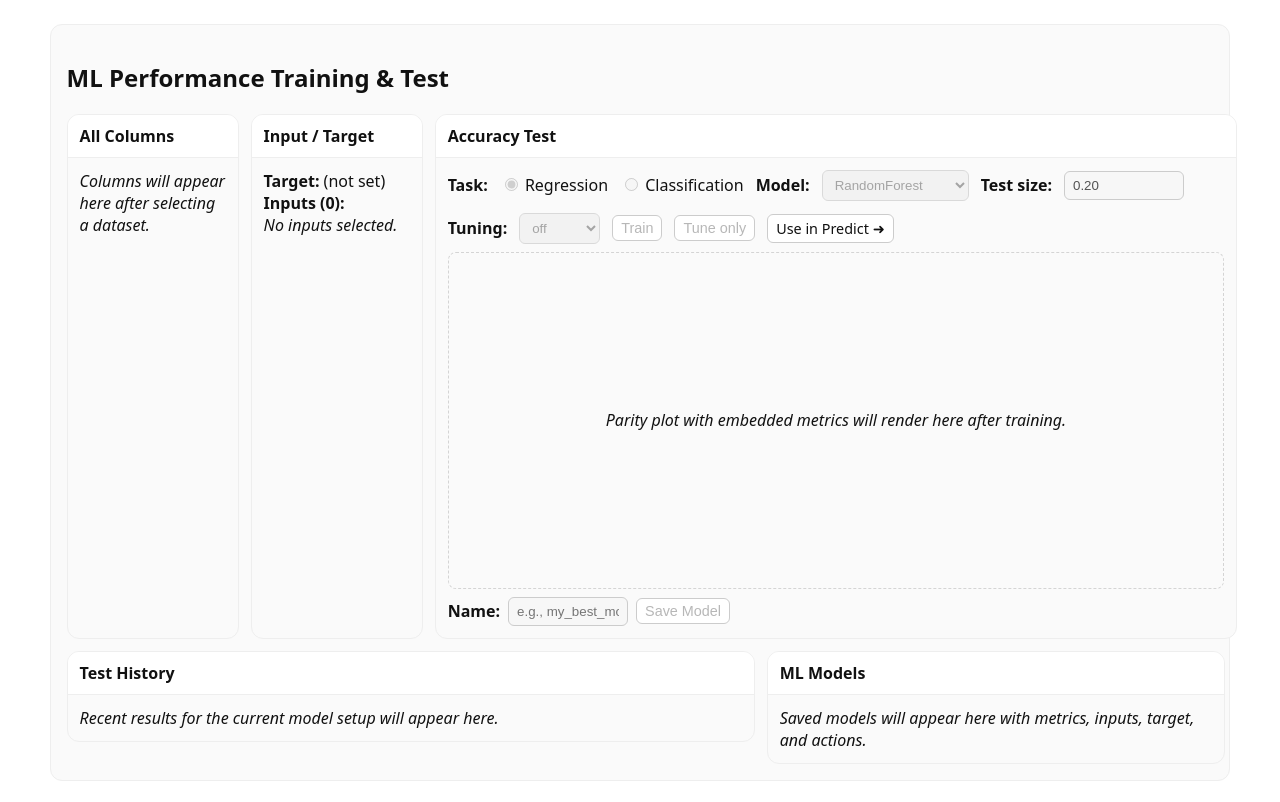
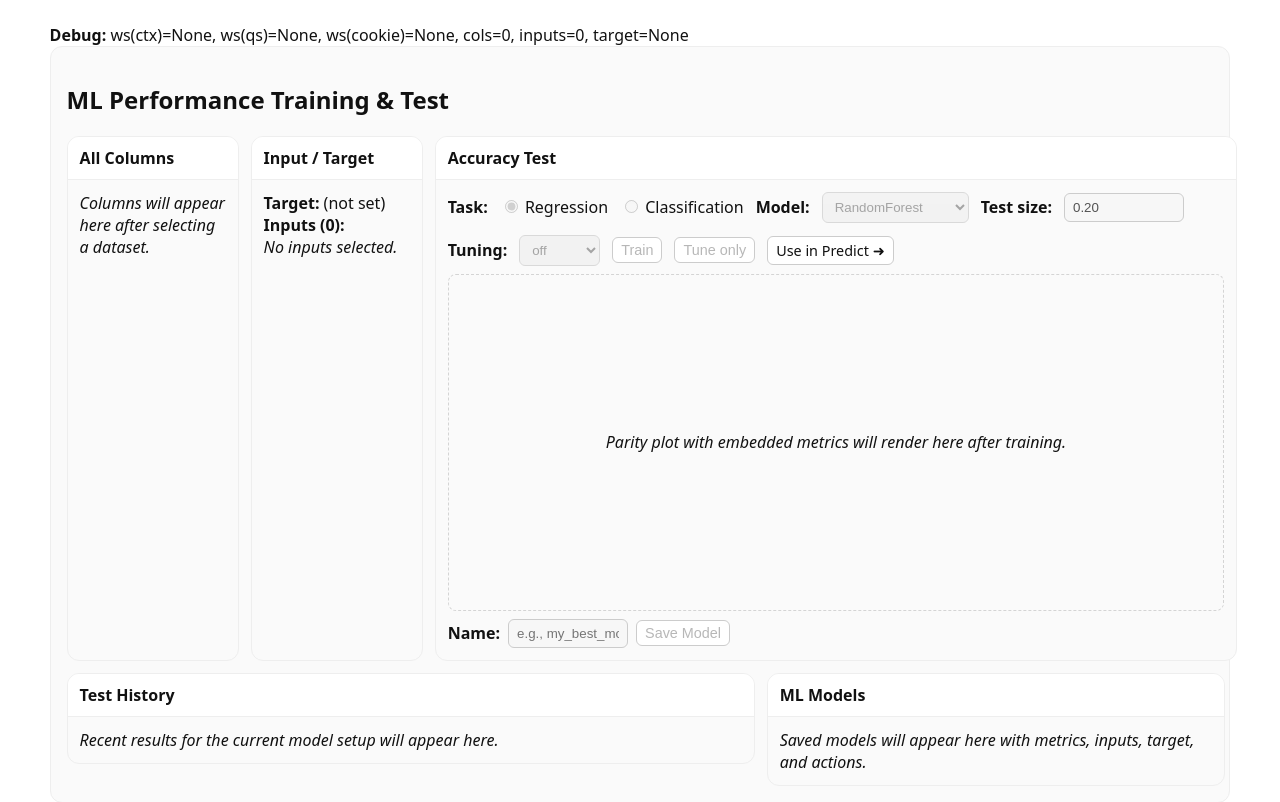
Before and after one commit to ornlpmcp/ASCENDS, a FastAPI app: page /train in a window 1280 px wide. Shown: the part 51-853 px from the top of the page. Before the commit the page ends 832 px from the top, so only its background shows below. Run offline with FastAPI, Linux system fonts and the light colour scheme.

Commit message:
feat: add debug banner to display template context information
Co-authored-by: aider (gpt-4o) <aider@aider.chat>

```diff
--- a/templates/train.html
+++ b/templates/train.html
@@ -2,6 +2,21 @@
 {% block title %}ASCENDS — ML Performance Training &amp; Test{% endblock %}
 
 {% block content %}
+
+{% set ws_from_ctx = ws_id if ws_id is defined else None %}
+{% set ws_from_qs = request.query_params.get('ws_id') if request else None %}
+{% set ws_from_ck = request.cookies.get('ws_id') if request and request.cookies else None %}
+
+<div style="font-size:12px; opacity:0.75; margin-bottom:6px;">
+  <strong>Debug:</strong>
+  ws(ctx)={{ ws_from_ctx }},
+  ws(qs)={{ ws_from_qs }},
+  ws(cookie)={{ ws_from_ck }},
+  cols={{ (all_columns|length) if all_columns is defined and all_columns else 0 }},
+  inputs={{ (inputs|length) if inputs is defined and inputs else 0 }},
+  target={{ target if target is defined else None }}
+</div>
+
 <div class="train-page">
   <section class="panel">
     <h2>ML Performance Training &amp; Test</h2>
```
